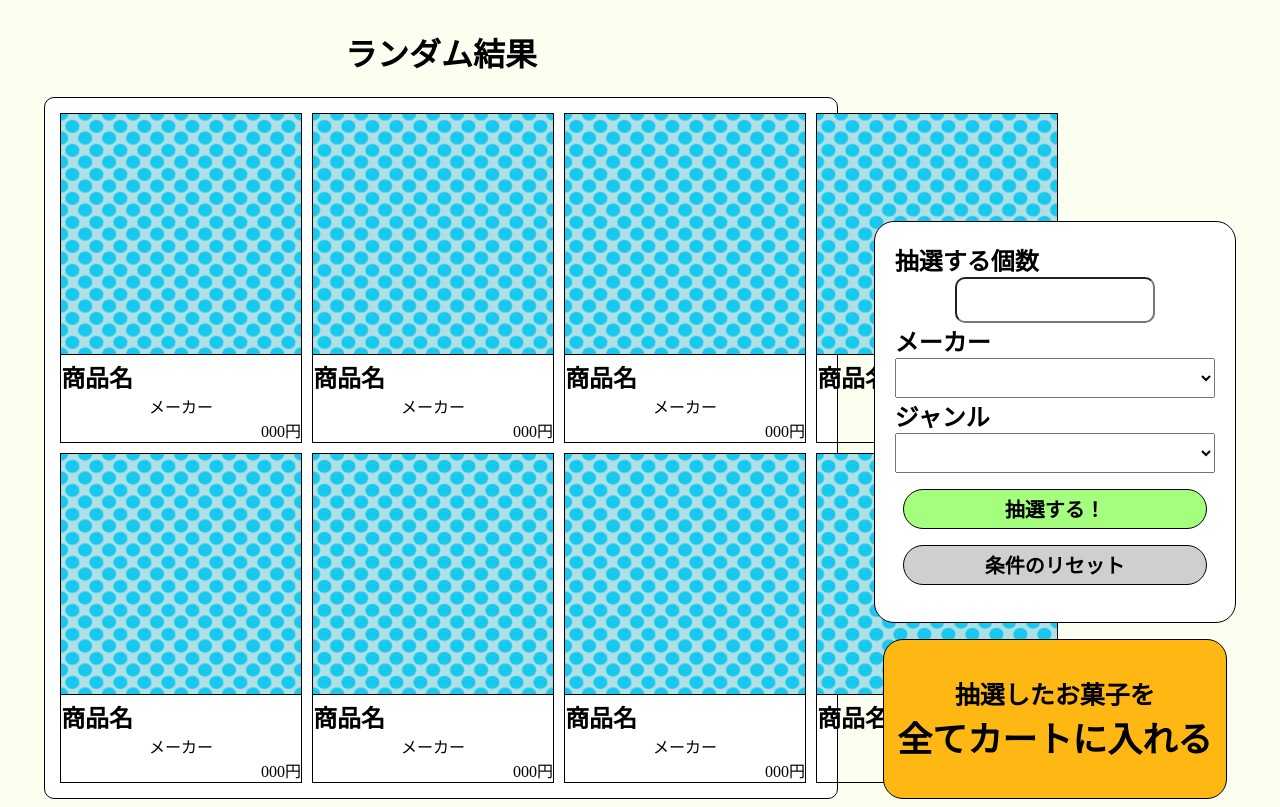
After one commit to kaburiba/RandomOkasi-, a PHP site: page /random_result.php in a window 1280 px wide. The commit adds this page. Run offline with PHP 8.4, Linux system fonts and the light colour scheme.

Commit message:
ランダム画面、ランダム結果画面、カート機能のphp作成

```diff
--- a/css/random.css
+++ b/css/random_result.css
@@ -2,10 +2,61 @@
 body{
     background-color: #FAFFF0;
 }
-.title{
+.container {
+    display: flex;
+    align-items: flex-end;
+    justify-content: space-evenly;
+}
+.text_style #text{
     text-align: center;
 }
-.search{
+.text_style {
+    width: 62vw;
+    display: flex;
+    flex-direction: column;
+}
+
+.goods{
+    padding: 0;
+    margin: 0;
+}
+.maker{
+    padding: 0;
+    margin: 0;;
+}
+.price{
+    padding: 0;
+    margin: 0;
+    text-align: right;
+}
+.snack_img{
+    /* width: 160px; */
+    /* height: 160px; */
+    border-bottom: 1px solid #000000 ;
+    width: 30vh;
+    max-width: 640px;
+    height: auto;
+    box-sizing: border-box;
+}
+.box{
+    border: 1px solid #000000;
+    margin: 5px;
+}
+.style{
+    /* display: flex; */
+    padding: 10px;
+    float: left;
+    background-color: white;
+    border: 1px solid #000000;
+    border-radius: 10px;
+}
+.side{
+    display: flex;
+}
+
+
+.random{
+    background-color:white;
     margin: 0 auto;
     width: 40vh;
     border: 1px solid #000000;
@@ -110,3 +161,22 @@ h4{
     font-size: 20px;
     font-weight:bold;
 }
+.tyu_button{
+    text-align: center;
+}
+.cart{
+    background-color: #FFB813;
+    width: 95%;
+    height: 20vh;
+    border: 1px solid #000000;
+    border-radius: 20px;
+    font-size: 20px;
+    font-weight:bold;
+}
+.txt_cart{
+    font-size: 25px;
+    margin: 0 auto;
+}
+.text_cart{
+    font-size: 35px;
+}
--- a/random.php
+++ b/random.php
@@ -9,7 +9,7 @@
 </head>
 <body>
     <h1 class="title">ランダム</h1>
-    <div class="search">
+    <div class="random">
     <h4>抽選する個数</h4>
     <div class="num">
     <input type="number" name="ran_num" class="ran_num">
--- /dev/null
+++ b/random_result.php
@@ -0,0 +1,114 @@
+<!DOCTYPE html>
+<html lang="ja">
+<head>
+    <meta charset="UTF-8">
+    <meta http-equiv="X-UA-Compatible" content="IE=edge">
+    <meta name="viewport" content="width=device-width, initial-scale=1.0">
+    <link rel="stylesheet" href="css/random_result.css">
+    <title>Document</title>
+</head>
+<body>
+    <div class="container">
+    <div class="text_style">
+        <div>
+            <h1 id="text">ランダム結果</h1>
+        </div>
+        <div class="style">
+        <div class="side">
+        <div class="box">
+            <img class="snack_img" src="img/青丸背景.png" alt="#">
+            <h4 class="goods">商品名</h4>
+            <p class="maker">メーカー</p>
+            <p class="price">000円</p>
+        </div>
+        <div class="box">
+            <img class="snack_img" src="img/青丸背景.png" alt="#">
+            <h4 class="goods">商品名</h4>
+            <p class="maker">メーカー</p>
+            <p class="price">000円</p>
+        </div>
+        <div class="box">
+            <img class="snack_img" src="img/青丸背景.png" alt="#">
+            <h4 class="goods">商品名</h4>
+            <p class="maker">メーカー</p>
+            <p class="price">000円</p>
+        </div>
+        <div class="box">
+            <img class="snack_img" src="img/青丸背景.png" alt="#">
+            <h4 class="goods">商品名</h4>
+            <p class="maker">メーカー</p>
+            <p class="price">000円</p>
+        </div>
+        </div>
+        <div class="side">
+        <div class="box">
+            <img class="snack_img" src="img/青丸背景.png" alt="#">
+            <h4 class="goods">商品名</h4>
+            <p class="maker">メーカー</p>
+            <p class="price">000円</p>
+        </div>
+        <div class="box">
+            <img class="snack_img" src="img/青丸背景.png" alt="#">
+            <h4 class="goods">商品名</h4>
+            <p class="maker">メーカー</p>
+            <p class="price">000円</p>
+        </div>
+        <div class="box">
+            <img class="snack_img" src="img/青丸背景.png" alt="#">
+            <h4 class="goods">商品名</h4>
+            <p class="maker">メーカー</p>
+            <p class="price">000円</p>
+        </div>
+        <div class="box">
+            <img class="snack_img" src="img/青丸背景.png" alt="#">
+            <h4 class="goods">商品名</h4>
+            <p class="maker">メーカー</p>
+            <p class="price">000円</p>
+        </div>
+        </div>
+    </div>
+    </div>
+    <div class="ran_ran">
+    <div class="random">
+    <h4>抽選する個数</h4>
+    <div class="num">
+    <input type="number" name="ran_num" class="ran_num">
+    </div>
+    <h4>メーカー</h4>
+    <div class="maker">
+    <select name="maker" class="maker_box">
+        <option value=""></option>
+        <option value="">ロッテ</option>
+        <option value="">カルビー</option>
+        <option value="">明治</option>
+        <option value="">小池屋</option>
+        <option value="">おやつカンパニー</option>
+    </select>
+    </div>
+    <h4>ジャンル</h4>
+    <div class="genre">
+    <select name="genre" class="genre_box">
+        <option value=""></option>
+        <option value="">チョコレート</option>
+        <option value="">チップス</option>
+        <option value="">食玩</option>
+        <option value="">おつまみ</option>
+        <option value="">ラムネ</option>
+    </select>
+    </div>
+    <p></p>
+    <div class="ser_button">
+    <button class="search_button">抽選する！</button>
+    </div>
+   <p></p>
+   <div class="re_button">
+    <button class="reset_button">条件のリセット</button>
+    </div>
+</div><p></p>
+<div class="tyu_button">
+<button class="cart"><p class="txt_cart">抽選したお菓子を</p><p class="text_cart" style="display:inline">全てカートに入れる</p></button>
+</div>
+</div>
+            </div>
+</body>
+</html>
```
Also changed, not shown: buy_history.php (added, +17 -0 lines), function/buyform.php (added, +22 -0 lines), function/cart.php (added, +11 -0 lines), css/buy_history.css (added).
